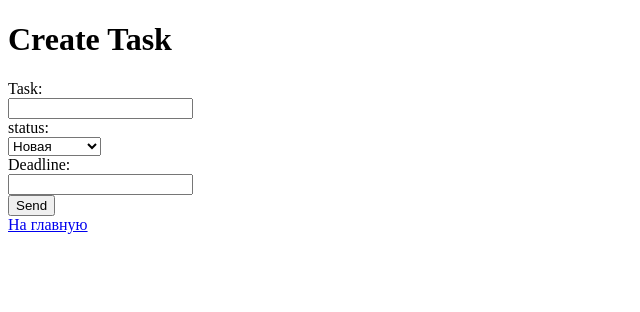
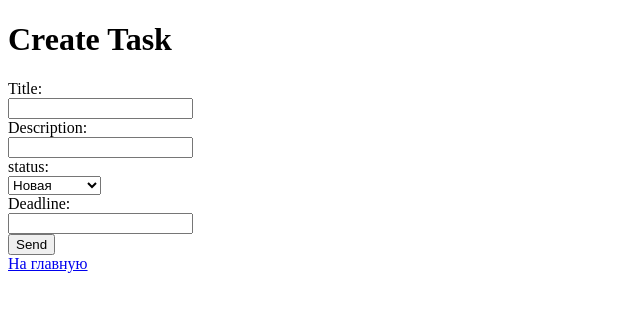
Before and after one commit to Amantay21/ToDo_list_Abdilov_Amantay, a Django app: page /tasks/add/ in a window 1280 px wide. Shown: the top 312 px of the page, without its empty margins (0-640 px from the left). Run offline with Django 4.2, Linux system fonts and the light colour scheme.

Commit message:
Добавил новое поле для описания, накатил ммграции и изменил html

```diff
--- a/source/webapp/models.py
+++ b/source/webapp/models.py
@@ -4,9 +4,11 @@ status_choices = [('new', 'Новая'), ('in_progress', 'В процессе'),
 
 
 class Task(models.Model):
-    description = models.TextField(max_length=3000, null=False, blank=False, verbose_name='Описание')
+    title = models.TextField(max_length=200, null=False, blank=False, verbose_name='Название')
+    description = models.TextField(max_length=3000, null=True, blank=True, verbose_name='Описание')
     status = models.CharField(max_length=40, default='Новая', verbose_name="Статус", choices=status_choices)
     date_of_completion = models.DateField(verbose_name='Дата выполнения', auto_now_add=False, null=True, blank=True)
 
+
     def __str__(self):
-        return f'{self.id}. {self.description}'
+        return f'{self.id}. {self.title}'
--- a/source/webapp/templates/index.html
+++ b/source/webapp/templates/index.html
@@ -15,11 +15,12 @@
     {% for task in tasks %}
         <div class="card my-3" style="width: 18rem;">
             <div class="card-body">
+                <h5 class="card-title">{{ task.title }}</h5>
                 <h5 class="card-title">{{ task.status }}</h5>
                 <h6 class="card-subtitle mb-2 text-body-secondary">{{ task.description }}</h6>
                 <h6 class="card-subtitle mb-2 text-body-secondary">{{ task.date_of_completion }}</h6>
-                <a href="task/?id={{ task.pk }}" class="card-link">Подробнее...</a>
-                <input href="delete/?id={{ task.pk }}" type="submit" value="Удалить"/>
+                <a href="{% url 'tasks_view' pk=task.pk %}" class="card-link">Подробнее...</a>
+                <input href="{% url 'tasks_view' pk=task.pk %}" type="submit" value="Удалить"/>
             </div>
         </div>
 
--- a/source/webapp/templates/tasks_create.html
+++ b/source/webapp/templates/tasks_create.html
@@ -12,7 +12,9 @@
 <form action="/tasks/add/" method="post">
     {% csrf_token %}
 
-    <label>Task:</label><br/>
+    <label>Title:</label><br/>
+    <input type="text" name="title"/><br/>
+    <label>Description:</label><br/>
     <input type="text" name="description"/><br/>
 
     <label>status:</label><br/>
--- a/source/webapp/templates/tasks_view.html
+++ b/source/webapp/templates/tasks_view.html
@@ -13,6 +13,7 @@
     <a href="/">На главную</a>
         <div class="card" >
             <div class="card-body">
+                <h3 class="card-title">{{ tasks.title }}</h3>
                 <h5 class="card-title">{{ tasks.description }}</h5>
                 <h6 class="card-subtitle mb-2 text-body-secondary">{{ tasks.status }}</h6>
                 <p class="card-text">{{ tasks.date_of_completion }}</p>
--- a/source/webapp/urls.py
+++ b/source/webapp/urls.py
@@ -2,8 +2,8 @@ from django.urls import path
 from webapp.views import index_view, create_task_view, task_view, delete_task
 
 urlpatterns = [
-    path('', index_view),
-    path('tasks/add/', create_task_view),
-    path('task/', task_view),
-    path('delete/', delete_task)
+    path('', index_view, name='index'),
+    path('tasks/add/', create_task_view, name='tasks_create'),
+    path('task/<int:pk>', task_view, name='tasks_view'),
+    path('delete/', delete_task, name='delete_task')
 ]
--- a/source/webapp/views.py
+++ b/source/webapp/views.py
@@ -1,4 +1,4 @@
-from django.shortcuts import render, get_object_or_404
+from django.shortcuts import render, get_object_or_404, redirect
 from django.urls import reverse
 
 from webapp.models import Task, status_choices
@@ -11,30 +11,28 @@ def index_view(request):
     return render(request, 'index.html', context)
 
 
-def task_view(request):
-    task_id = request.GET.get('id')
-    tasks = Task.objects.get(id=task_id)
-    context = {"tasks": tasks, 'status_choices': status_choices}
-    return render(request, 'tasks_view.html', context)
+def task_view(request, *args, pk, **kwargs):
+    task = get_object_or_404(Task, pk=pk)
+    return render(request, 'tasks_view.html', {'task': task})
 
 
 def delete_task(request):
     task_id = request.GET.get('id')
     task = get_object_or_404(Task, id=task_id)
-
     if request.method == "POST":
         task.delete()
-        return HttpResponseRedirect(reverse('/'))
+        return redirect('tasks_view', pk=task.pk)
+    return redirect('tasks_view', pk=task.pk)
 
-    return HttpResponseRedirect('/')
+
 def create_task_view(request):
-
     if request.method == "GET":
         return render(request, 'tasks_create.html', {'status_choices': status_choices})
     elif request.method == "POST":
-        Task.objects.create(
+        task = Task.objects.create(
+            title=request.POST.get('title'),
             description=request.POST.get('description'),
             status=request.POST.get('status'),
             date_of_completion=request.POST.get('date_of_completion')
         )
-        return HttpResponseRedirect('/')
+        return redirect('tasks_view', pk=task.pk)
```
Also changed, not shown: source/webapp/templates/base.html (added, +10 -0 lines), source/webapp/migrations/0007_task_title_alter_task_description.py (added).
